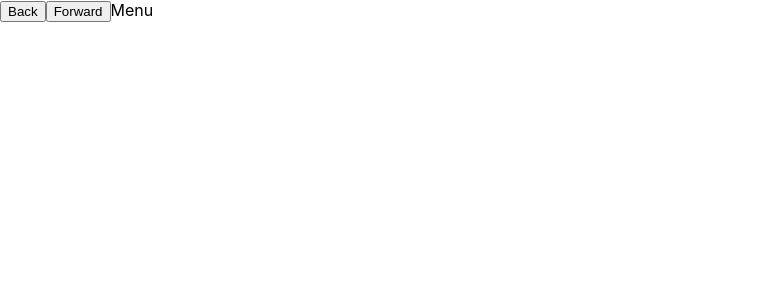
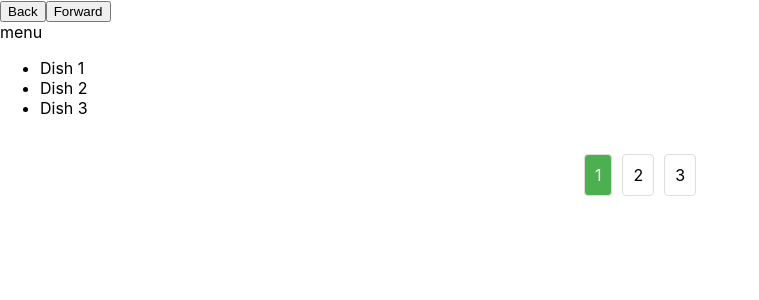
Before and after one commit to t-simeongordon/HTS-Fullstack-Caribbean-Restaurant, a React (Create React App) app in the folder ui/: page /menu in a window 1280 px wide. Shown: the top 300 px of the page, without its empty margins (0-759 px from the left). Built offline with nearby package versions, Linux system fonts and the light colour scheme.

Commit message:
hts-0: pagenation added for menu

```diff
--- a/ui/src/App.tsx
+++ b/ui/src/App.tsx
@@ -1,5 +1,5 @@
 import React from 'react';
-import { Outlet, useNavigate, Routes, Route } from 'react-router-dom';
+import { Outlet, useNavigate } from 'react-router-dom';
 
 
 const App = () => {
--- a/ui/src/routes/Location/index.tsx
+++ b/ui/src/routes/Location/index.tsx
@@ -5,6 +5,7 @@ const Location =()=> {
         <Routes>
             <Route index element={<>Location</>}/>
             <Route path="london" element={<>london</>}/>
+            <Route path="manchester" element={<>manchester</>}/>
         </Routes>
     )
 }
--- /dev/null
+++ b/ui/src/routes/Menu/CustomPagination.css
@@ -0,0 +1,25 @@
+/* CustomPagination.css */
+.custom-pagination {
+    display: flex;
+    justify-content: center;
+    margin-top: 20px;
+  }
+
+  .custom-pagination ul {
+    list-style: none;
+    padding: 0;
+    display: flex;
+  }
+
+  .custom-pagination li {
+    cursor: pointer;
+    padding: 10px;
+    margin: 0 5px;
+    border: 1px solid #ddd;
+    border-radius: 4px;
+  }
+
+  .custom-pagination li.active {
+    background-color: #4caf50;
+    color: white;
+  }
--- /dev/null
+++ b/ui/src/routes/Menu/CustomPagination.tsx
@@ -0,0 +1,37 @@
+// CustomPagination.js
+import React, { useState } from "react";
+import "./CustomPagination.css";
+
+const CustomPagination = ({ totalItems, itemsPerPage, onPageChange }:any) => {
+  const totalPages = Math.ceil(totalItems / itemsPerPage);
+  const [currentPage, setCurrentPage] = useState(1);
+
+  const handlePageChange = (newPage:any) => {
+    setCurrentPage(newPage);
+    onPageChange(newPage);
+  };
+
+  const renderPaginationItems = () => {
+    const pages = [];
+    for (let i = 1; i <= totalPages; i++) {
+      pages.push(
+        <li
+          key={i}
+          className={i === currentPage ? "active" : ""}
+          onClick={() => handlePageChange(i)}
+        >
+          {i}
+        </li>
+      );
+    }
+    return pages;
+  };
+
+  return (
+    <div className="custom-pagination">
+      <ul>{renderPaginationItems()}</ul>
+    </div>
+  );
+};
+
+export default CustomPagination;
--- /dev/null
+++ b/ui/src/routes/Menu/MenuList.css
@@ -0,0 +1,20 @@
+/* MenuList.css */
+.pagination {
+  display: flex;
+  list-style: none;
+  justify-content: center;
+  margin-top: 20px;
+}
+
+.pagination li {
+  cursor: pointer;
+  padding: 10px;
+  margin: 0 5px;
+  border: 1px solid #ddd;
+  border-radius: 4px;
+}
+
+.pagination li.active {
+  background-color: #4caf50;
+  color: white;
+}
--- /dev/null
+++ b/ui/src/routes/Menu/MenuList.tsx
@@ -0,0 +1,35 @@
+// MenuList.js
+import React, { useState } from "react";
+import CustomPagination from "./CustomPagination";
+import "./MenuList.css";
+import { foodData } from "./dummyData";
+
+const MenuList = (prop:any) => {
+    const { itemsPerPage } = prop
+  const [currentPage, setCurrentPage] = useState(1);
+
+  const handlePageChange = (newPage: React.SetStateAction<number>) => {
+    setCurrentPage(newPage);
+  };
+
+  const offset = (currentPage - 1) * itemsPerPage;
+  const currentPageData = foodData.slice(offset, offset + itemsPerPage);
+
+  return (
+    <div>
+      <ul>
+        {currentPageData.map((item) => (
+          <li key={item.id}>{item.name}</li>
+          // Customize based on your data structure
+        ))}
+      </ul>
+      <CustomPagination
+        totalItems={foodData.length}
+        itemsPerPage={itemsPerPage}
+        onPageChange={handlePageChange}
+      />
+    </div>
+  );
+};
+
+export default MenuList;
--- /dev/null
+++ b/ui/src/routes/Menu/dummyData.tsx
@@ -0,0 +1,12 @@
+// dummyData.js
+export const foodData = [
+    { id: 1, name: "Dish 1" },
+    { id: 2, name: "Dish 2" },
+    { id: 3, name: "Dish 3" },
+    { id: 4, name: "Dish 4" },
+    { id: 5, name: "Dish 5" },
+    { id: 6, name: "Dish 6" },
+    { id: 7, name: "Dish 7" },
+    { id: 8, name: "Dish 8" },
+    { id: 9, name: "Dish 9" },
+  ];
--- a/ui/src/routes/Menu/index.tsx
+++ b/ui/src/routes/Menu/index.tsx
@@ -1,7 +1,10 @@
+import MenuList from "./MenuList"
+
 const Menu =()=> {
     return(
         <>
-        Menu
+            <div>menu</div>
+            <MenuList itemsPerPage={3}/>
         </>
     )
 }
```
